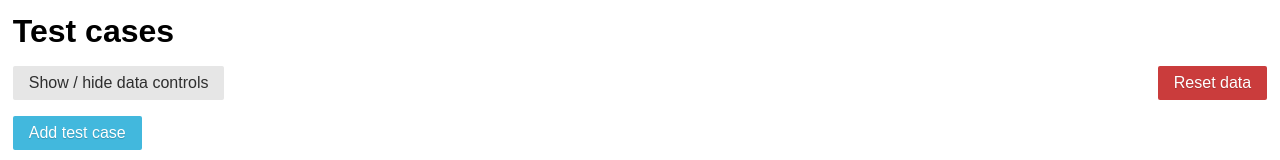
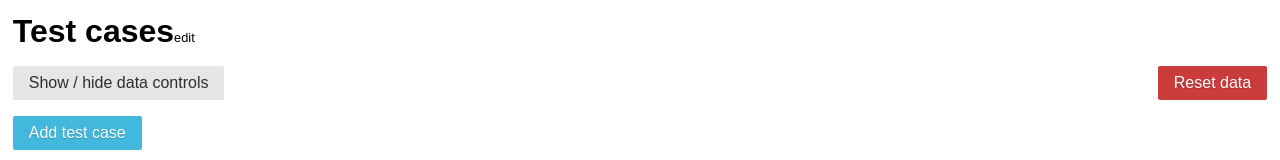
Before and after one commit to liamsain/test-case-tracker, a React (Create React App) app: page / in a window 1280 px wide. Shown: the top 160 px of the page. Built offline with nearby package versions, Linux system fonts and the light colour scheme.

Commit message:
made title editable

```diff
--- a/src/App.js
+++ b/src/App.js
@@ -1,18 +1,19 @@
 import React, { Component } from "react";
 import "./App.css";
+import EditableTitle from './Components/EditableTitle';
 import Table from "./Components/Table";
 import Controls from "./Components/Controls";
-import StatusDot from "./Components/StatusDot";
+import Todos from './Components/Todos';
 import { csvFileHeader } from "./Constants/csvFileHeader";
 import { getNewCaseRow } from './Constants/newCaseRow';
 import { getNewBugRow } from './Constants/newBugRow';
-import Todos from './Components/Todos';
 
 class App extends Component {
   constructor() {
     super();
     this.state = {
-      rows: []
+      rows: [],
+      title: "Test cases"
     };
     if (typeof window !== "undefined") {
       if (
@@ -120,7 +121,7 @@ class App extends Component {
 
   clearCache = () => {
     window.localStorage["test-cases"] = "";
-    this.setState({ rows: [] });
+    this.setState({ rows: [], title: "test cases" });
   };
 
   addButtonIsDisabled = () => {
@@ -133,20 +134,18 @@ class App extends Component {
     return false;
   };
 
+  onTitleChange = e => {
+    this.setState({ title: e.target.value });
+    window.localStorage["test-cases"] = JSON.stringify(this.state);
+  }
   render() {
     return (
       <div className="animated fadeIn">
         <div className="headline u-margin-bottom">
-          <h1>Test cases</h1>
-          <span className="u-margin-left-xl">
-            {this.state.rows.map(x => (
-              <StatusDot
-                key={x.id}
-                status={x.status}
-                animatedClassName="u-margin-left fadeInLeft faster"
-              />
-            ))}
-          </span>
+          <EditableTitle
+            value={this.state.title}
+            onChange={e => this.setState({ title: e.target.value })}
+          />
         </div>
         <Controls
           onAddNewRow={this.onAddNewRow}
--- /dev/null
+++ b/src/Components/EditableTitle.jsx
@@ -0,0 +1,32 @@
+import React from 'react';
+
+class EditableTitle extends React.Component {
+  constructor(props) {
+    super(props);
+    this.state = { editMode: false };
+  }
+  render() {
+    return (
+      <div>
+        {
+          this.state.editMode &&
+          <form className="pure-form animated fadeIn" onSubmit={e => { e.preventDefault(); this.setState({ editMode: false }) }} >
+            <input type="text" value={this.props.value} onChange={this.props.onChange} />
+            <button type="submit" className="pure-button u-margin-left">Save</button>
+          </form>
+        }
+        {
+          !this.state.editMode &&
+          <div
+            style={{"cursor":"pointer"}}
+            onClick={() => this.setState({ editMode: true })}>
+            <h1>{this.props.value}</h1>
+            <small>edit</small>
+          </div>
+        }
+      </div>
+    );
+  }
+}
+
+export default EditableTitle;
--- a/src/Components/Todos.jsx
+++ b/src/Components/Todos.jsx
@@ -17,7 +17,6 @@ class Todos extends React.Component {
         {
           this.state.showTodos &&
           <ul>
-            <li>make title editable and base exported file names off it</li>
             <li>enhance bug tracking feature</li>
             <li>support mobile device width</li>
             <li>write unit tests</li>
```
